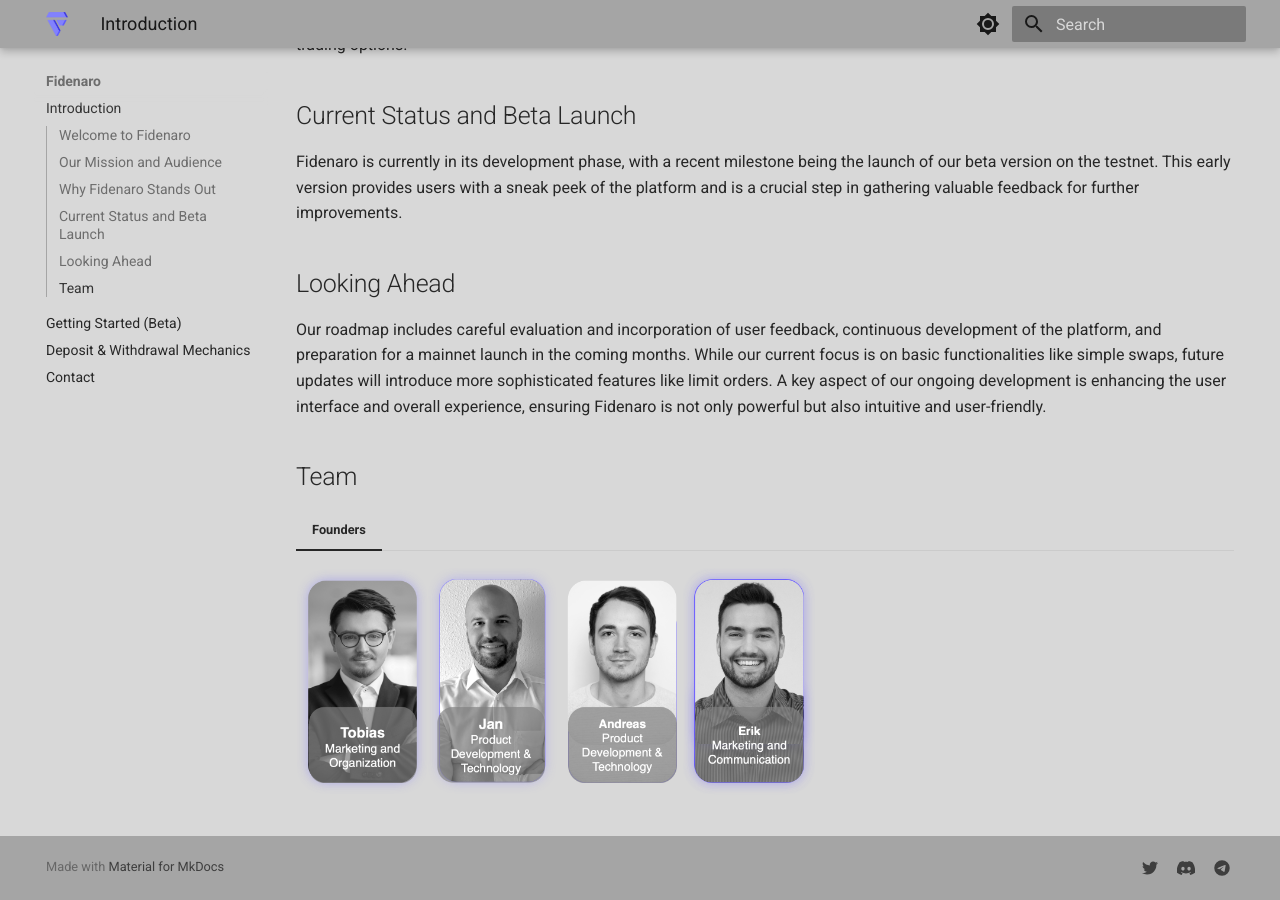
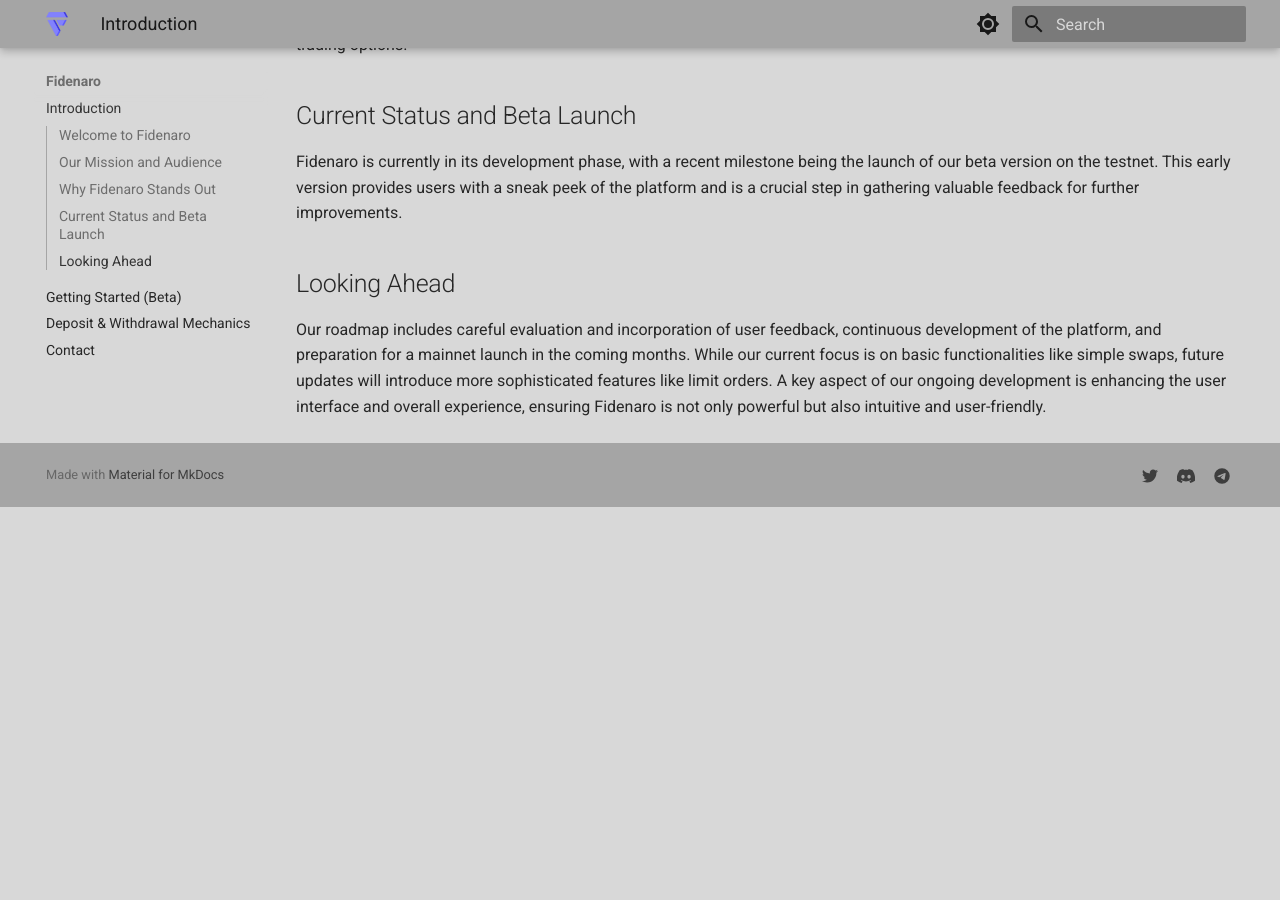
Before and after one commit to razi90/fidenaro-docs, an MkDocs documentation site: the page built from docs/index.md, in a window 1280 px wide and 900 px high, scrolled down 948 px. Built offline with MkDocs 1.6.1 and Material for MkDocs 9.7.7, drawn with Linux system fonts in a browser that asks for light colours; after the commit the page ends 1455 px from its top, so only the background shows below that.

Commit message:
Remove team from documentation.

```diff
--- a/docs/index.md
+++ b/docs/index.md
@@ -26,9 +26,3 @@
 ## Looking Ahead
 
 Our roadmap includes careful evaluation and incorporation of user feedback, continuous development of the platform, and preparation for a mainnet launch in the coming months. While our current focus is on basic functionalities like simple swaps, future updates will introduce more sophisticated features like limit orders. A key aspect of our ongoing development is enhancing the user interface and overall experience, ensuring Fidenaro is not only powerful but also intuitive and user-friendly.
-
-## Team
-
-=== "Founders"
-
-    ![Image title](/assets/team/team_all.png){ align=left }
```
